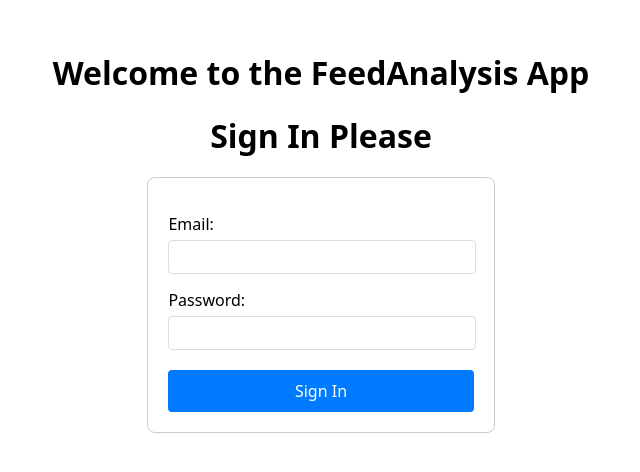
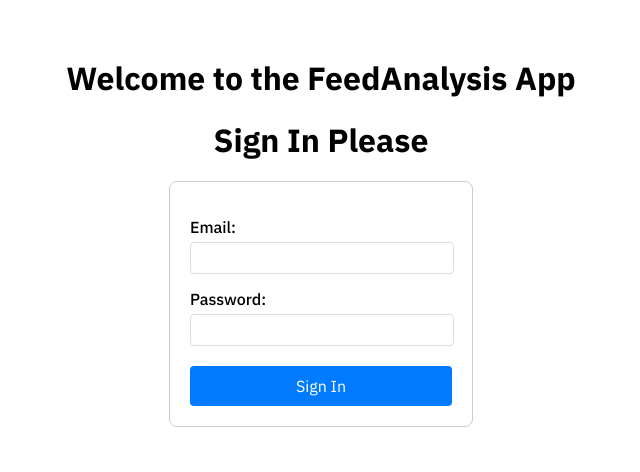
Before and after one commit to MOHAMMED-MAHER-BATIS/FeedAnalysis, a Next.js app: page / in a window 1280 px wide. Shown: the part 158-630 px from the top of the page, without its empty margins (319-959 px from the left). Built offline with nearby package versions, Linux system fonts and the light colour scheme.

Commit message:
install font

```diff
--- a/src/app/globals.css
+++ b/src/app/globals.css
@@ -22,14 +22,7 @@ svg {
 /* Use system font stack, enable font-smoothing */
 body {
   min-height: 100vh;
-  font-family:
-    system-ui,
-    -apple-system,
-    "Segoe UI",
-    Roboto,
-    "Helvetica Neue",
-    Arial,
-    sans-serif;
+  font-optical-sizing: auto;
   -webkit-font-smoothing: antialiased;
   -moz-osx-font-smoothing: grayscale;
   color: initial;
--- a/src/app/layout.tsx
+++ b/src/app/layout.tsx
@@ -1,5 +1,5 @@
 import type { Metadata } from "next";
-import { Geist, Geist_Mono } from "next/font/google";
+import { Geist, Geist_Mono, IBM_Plex_Sans } from "next/font/google";
 import "./globals.css";
 
 const geistSans = Geist({
@@ -10,6 +10,13 @@ const geistSans = Geist({
 const geistMono = Geist_Mono({
   variable: "--font-geist-mono",
   subsets: ["latin"],
+});
+
+const ibmPlexSans = IBM_Plex_Sans({
+  variable: "--font-ibm-plex-sans",
+  subsets: ["latin"],
+  weight: ["100", "200", "300", "400", "500", "600", "700"],
+  style: ["normal", "italic"],
 });
 
 export const metadata: Metadata = {
@@ -24,7 +31,9 @@ export default function RootLayout({
 }>) {
   return (
     <html lang="en">
-      <body className={`${geistSans.variable} ${geistMono.variable}`}>
+      <body
+        className={`${ibmPlexSans.className} ${ibmPlexSans.variable} ${geistSans.variable} ${geistMono.variable}`}
+      >
         {children}
       </body>
     </html>
```
